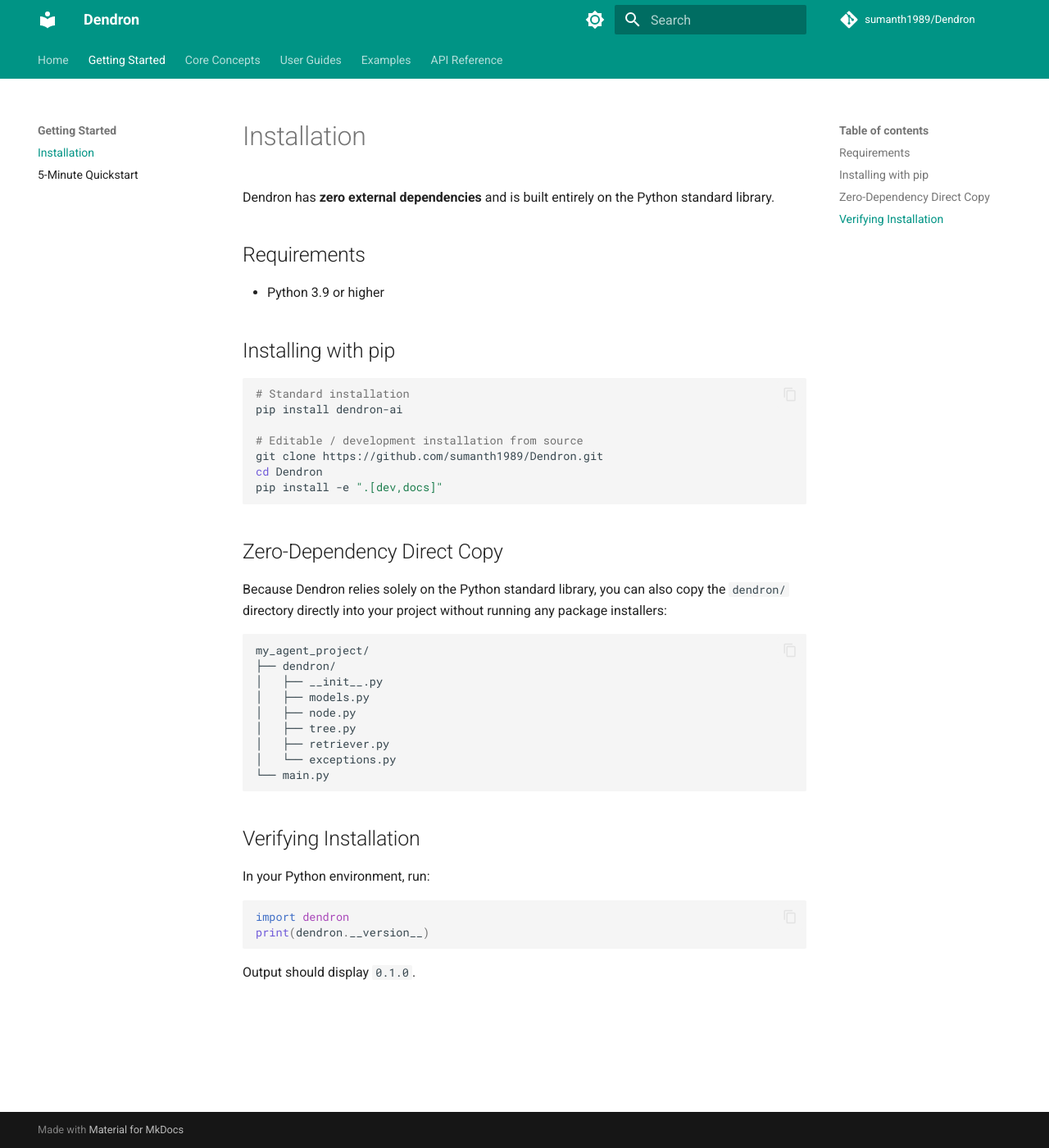
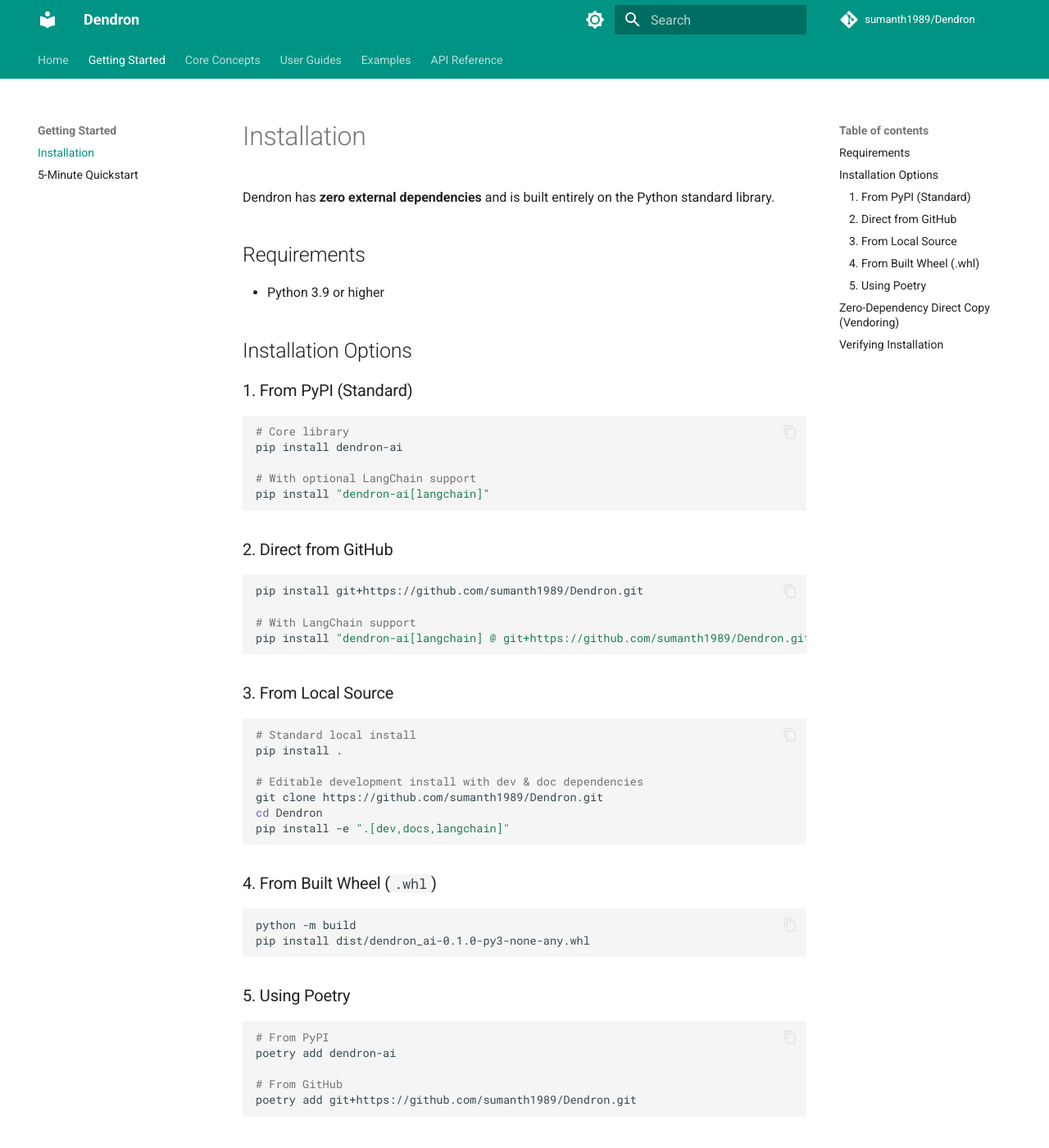
Before and after one commit to sumanth1989/Dendron, an MkDocs documentation site: the page built from docs/getting-started/installation.md, in a window 1280 px wide and 1400 px high. Shown: the whole window at 82% size. Built offline with MkDocs 1.6.1 and Material for MkDocs 9.7.7, drawn with Linux system fonts in a browser that asks for light colours; comment, search, counter and statistics services are not loaded; some of the changed text lies outside the part shown.

Commit message:
Update README with installation methods and move LangChain section below examples

````diff
--- a/docs/getting-started/installation.md
+++ b/docs/getting-started/installation.md
@@ -5,19 +5,52 @@
 ## Requirements
 - Python 3.9 or higher
 
-## Installing with pip
+## Installation Options
 
+### 1. From PyPI (Standard)
 ```bash
-# Standard installation
+# Core library
 pip install dendron-ai
 
-# Editable / development installation from source
+# With optional LangChain support
+pip install "dendron-ai[langchain]"
+```
+
+### 2. Direct from GitHub
+```bash
+pip install git+https://github.com/sumanth1989/Dendron.git
+
+# With LangChain support
+pip install "dendron-ai[langchain] @ git+https://github.com/sumanth1989/Dendron.git"
+```
+
+### 3. From Local Source
+```bash
+# Standard local install
+pip install .
+
+# Editable development install with dev & doc dependencies
 git clone https://github.com/sumanth1989/Dendron.git
 cd Dendron
-pip install -e ".[dev,docs]"
+pip install -e ".[dev,docs,langchain]"
 ```
 
-## Zero-Dependency Direct Copy
+### 4. From Built Wheel (`.whl`)
+```bash
+python -m build
+pip install dist/dendron_ai-0.1.0-py3-none-any.whl
+```
+
+### 5. Using Poetry
+```bash
+# From PyPI
+poetry add dendron-ai
+
+# From GitHub
+poetry add git+https://github.com/sumanth1989/Dendron.git
+```
+
+## Zero-Dependency Direct Copy (Vendoring)
 Because Dendron relies solely on the Python standard library, you can also copy the `dendron/` directory directly into your project without running any package installers:
 
 ```text
````
Also changed, not shown: README.md (+100 -41 lines).
